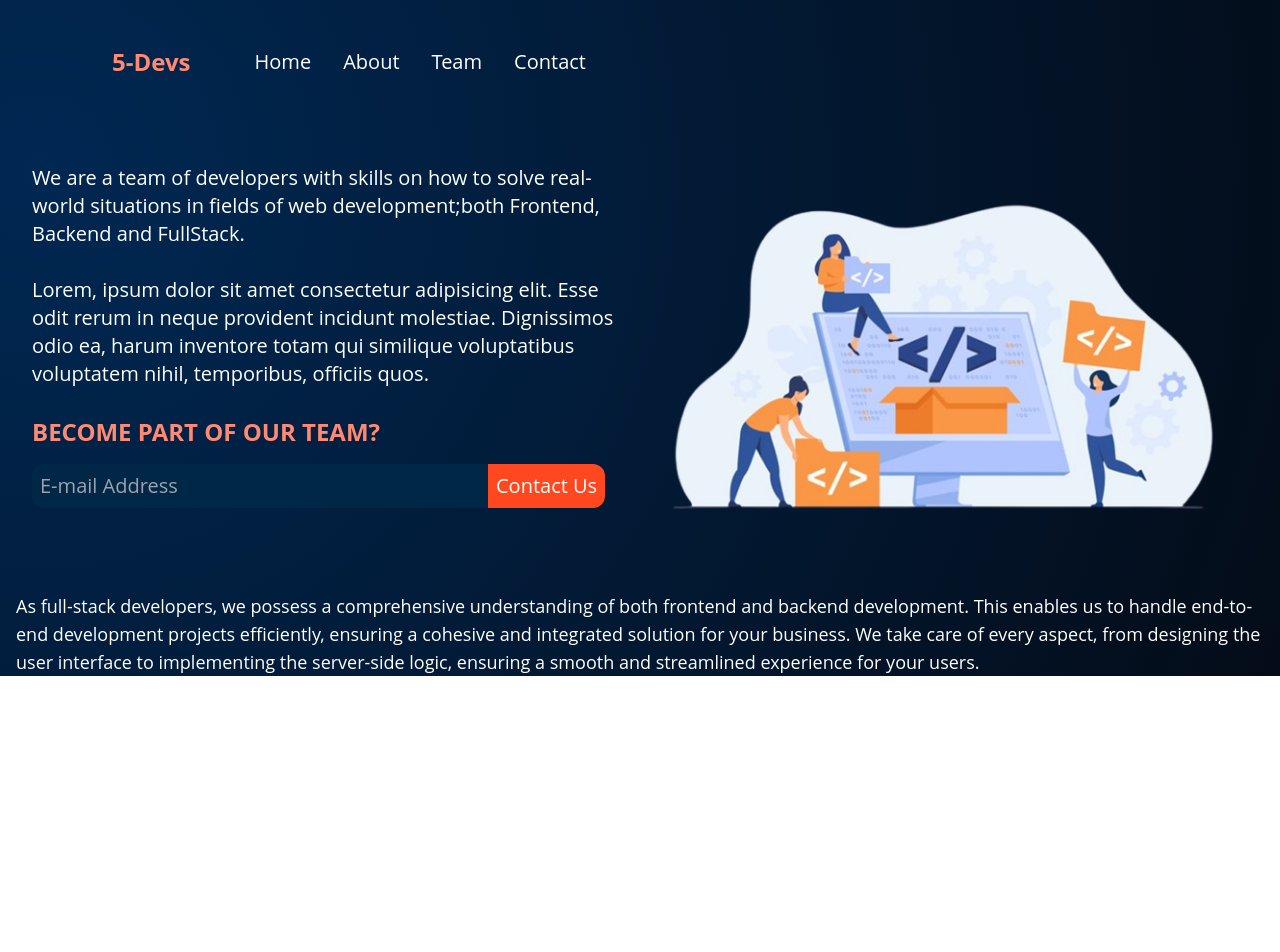
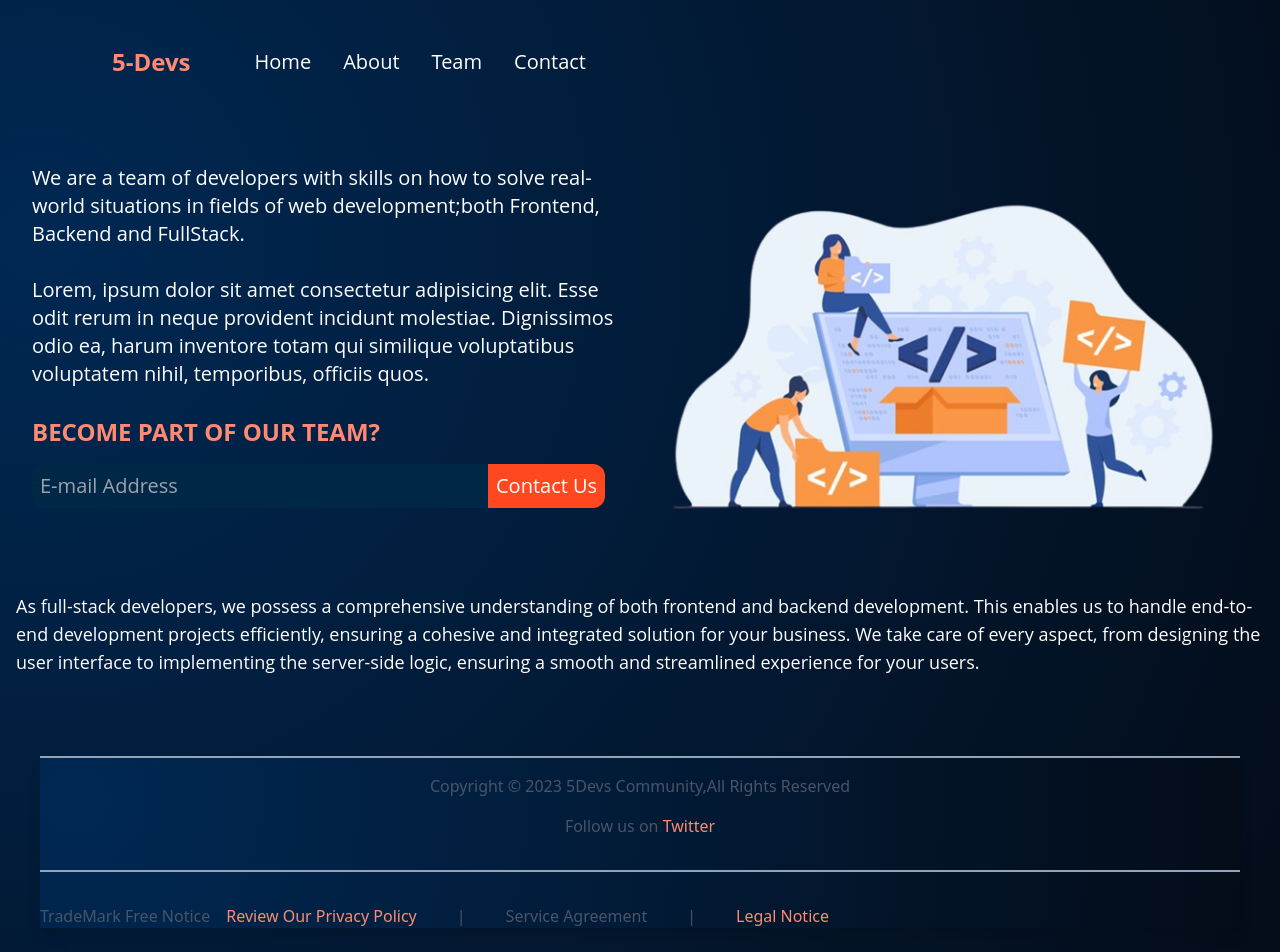
Before and after one commit to Alekiie/5-Dev-Community, a React (Vite) app: page / in a window 1280 px wide. Shown: the top 952 px of the page. Before the commit the page ends 800 px from the top, so only its background shows below. Built offline with nearby package versions, Linux system fonts and the light colour scheme.

Commit message:
Added Footer

```diff
--- a/src/App.jsx
+++ b/src/App.jsx
@@ -5,7 +5,7 @@ import NavBar from "./components/NavBar";
 
 const App = () => {
   return (
-    <div className="w-full h-full bg-gradient-bg max-w-[100%] ">
+    <div className="w-full h-full bg-gradient-bg max-w-[100vw] max-h-[100%] overflow-hidden  min-h-screen ">
 
     <Router> {/* Wrap the Routes component with the Router component */}
         <NavBar/>
--- a/src/components/Footer.jsx
+++ b/src/components/Footer.jsx
@@ -1,11 +1,26 @@
-import React from 'react'
+import React from "react";
 
 const Footer = () => {
   return (
-    <>
+    <div className="  shadow-lg mb-0 mx-10 bg-gradient-bg mt-20 ">
+      <div className="flex items-center justify-center border border-slate-400 w-full"></div>
+      <p className="text-center mt-4 text-slate-600 cursor-pointer">
+        Copyright &copy; 2023 5Devs Community,All Rights Reserved
+      </p>
+      <p className="text-center mt-4 text-slate-600 cursor-pointer mb-8">
+        Follow us on <span className="text-subtext">Twitter</span>
+      </p>
+      <div className="flex items-center justify-center border border-slate-400 w-full"></div>
+      <div className="flex text-slate-600 my-8  flex-col md:flex-row text-center">
+        <p className="mr-4 cursor-pointer">TradeMark Free Notice </p>
+        <p className="cursor-pointer text-subtext"> Review Our Privacy Policy</p>
+        <span className="mx-10 hidden md:block">|</span>
+        <p className="cursor-pointer">Service Agreement</p>
+        <span className="mx-10 hidden md:block">|</span>
+        <p className="cursor-pointer text-subtext">Legal Notice</p>
+      </div>
+    </div>
+  );
+};
 
-    </>
-  )
-}
-
-export default Footer
+export default Footer;
--- a/src/pages/About.jsx
+++ b/src/pages/About.jsx
@@ -7,10 +7,11 @@ import { CgMenuGridO } from "react-icons/cg";
 import {MdOutlineSupport} from 'react-icons/md'
 import "./pages.css";
 import Box from "../components/Box.jsx";
+import Footer from "../components/Footer";
 
 const About = () => {
   return (
-    <div className="mx-10 mt-16 md:mt-10 text-white font-display mb-10">
+    <div className="mx-10 mt-16 md:mt-10 text-white font-display">
       <div className="border-l-4 border-l-[#fc5356] px-4 text-2xl   font-display md:text-4xl font-semibold">
         <h2>What 5Devs Do?</h2>
       </div>
@@ -65,6 +66,7 @@ const About = () => {
             website or application runs smoothly and efficiently."
         />
       </div>
+      <Footer/>
     </div>
   );
 };
--- a/src/pages/Home.jsx
+++ b/src/pages/Home.jsx
@@ -1,3 +1,4 @@
+import Footer from "../components/Footer";
 import Photo1 from "../resources/preview.png";
 const Home = () => {
   return (
@@ -57,6 +58,7 @@ const Home = () => {
           logic, ensuring a smooth and streamlined experience for your users.
         </span>
       </div>
+      <Footer/>
     </>
   );
 };
--- a/tailwind.config.js
+++ b/tailwind.config.js
@@ -57,6 +57,7 @@ export default {
           'input-bg':'#040C18',
           'icon-color' : '#fc5356',
           'gradient-div-bg':'radial-gradient(circle at 30% -100%,#042c54 25%,#042c54 85%,#1b78de 100%)',
+          'bg-footer':'rgb(14,22,46);'
 
 
         },
```
